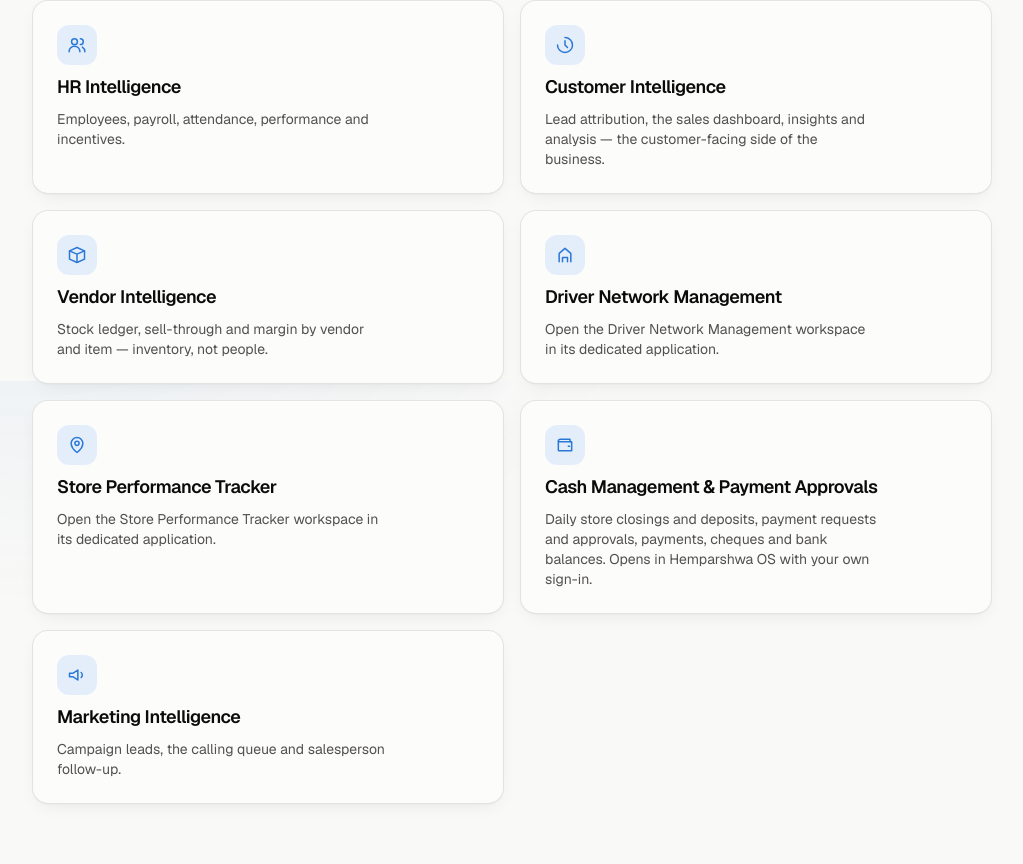
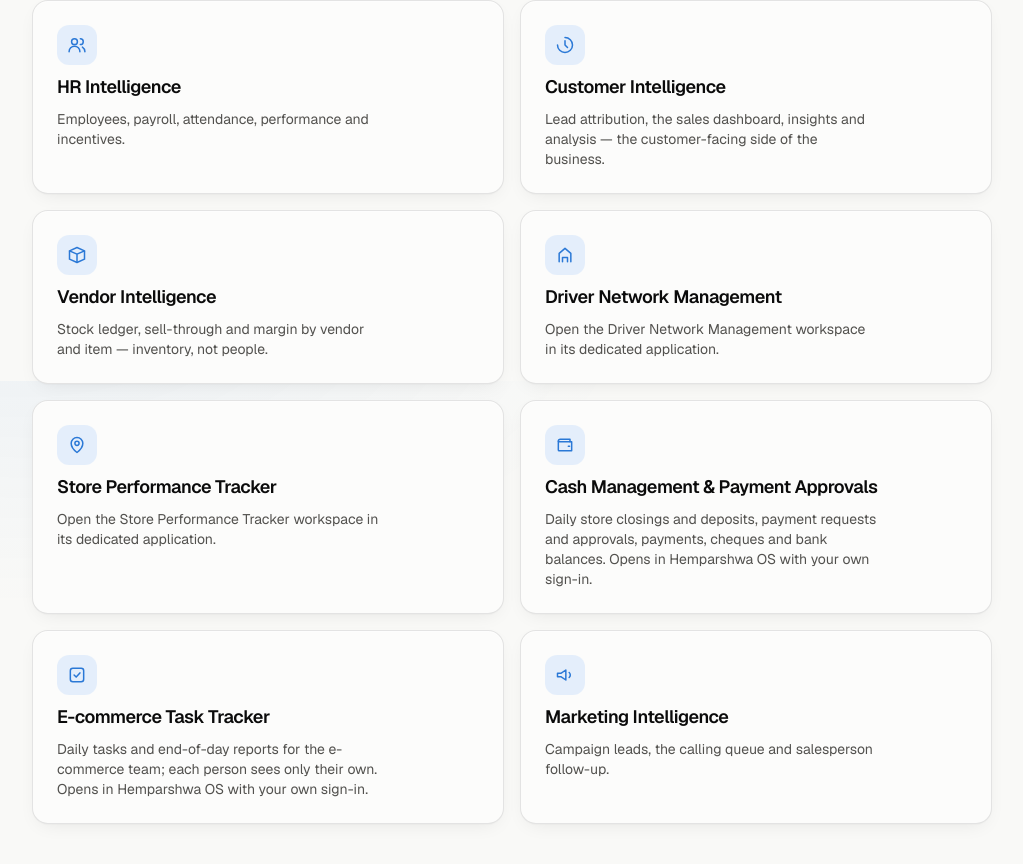
Before and after one commit to bruhngl0/deepam_dashboard, a Next.js app: page / in a window 1280 px wide. Shown: the part 419-1283 px from the top of the page, without its empty margins (128-1151 px from the left). Built offline with nearby package versions, Linux system fonts and the light colour scheme.

Commit message:
Deepam by Ananta home: E-commerce Task Tracker card (opens OS /tasks)
Co-Authored-By: Claude Opus 5.5 <noreply@anthropic.com>

```diff
--- a/src/app/page.tsx
+++ b/src/app/page.tsx
@@ -165,6 +165,24 @@ export default async function HeroPage() {
           </p>
         </a>
 
+        <a
+          href="https://nvc57svvmb.ap-south-1.awsapprunner.com/tasks"
+          rel="noreferrer"
+          className="card card-interactive group flex flex-col gap-2 rounded-2xl border border-line bg-surface p-6 focus-visible:outline-2 focus-visible:outline-offset-2 focus-visible:outline-accent"
+        >
+          <span className="flex size-10 items-center justify-center rounded-xl bg-accent-soft/50 text-accent">
+            <svg aria-hidden="true" viewBox="0 0 24 24" className="size-5 fill-none stroke-current stroke-[1.8]">
+              <rect x="4" y="4" width="16" height="16" rx="3" />
+              <path d="m8.5 12 2.5 2.5 4.5-5" strokeLinecap="round" strokeLinejoin="round" />
+            </svg>
+          </span>
+          <h2 className="text-lg font-semibold tracking-tight text-ink">E-commerce Task Tracker</h2>
+          <p className="max-w-[36ch] text-sm text-ink-2">
+            Daily tasks and end-of-day reports for the e-commerce team; each person sees only their own.
+            Opens in Hemparshwa OS with your own sign-in.
+          </p>
+        </a>
+
         <Link
           href="/marketing"
           className="card card-interactive group flex flex-col gap-2 rounded-2xl border border-line bg-surface p-6 focus-visible:outline-2 focus-visible:outline-offset-2 focus-visible:outline-accent"
```
